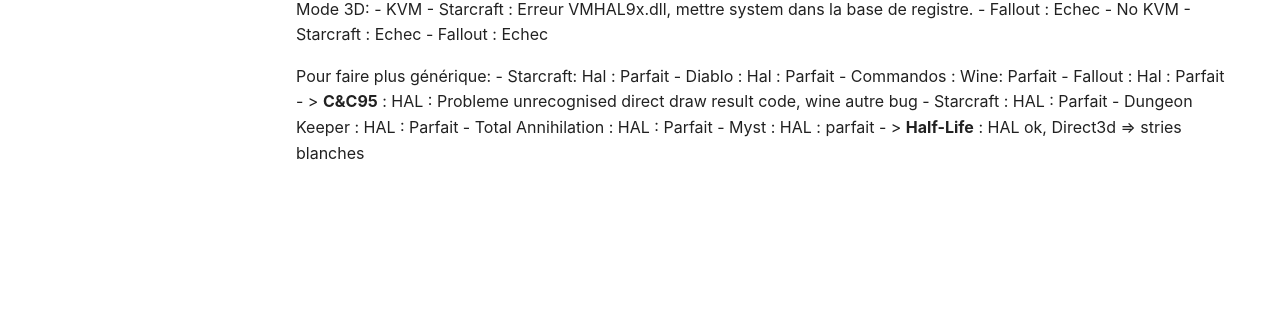
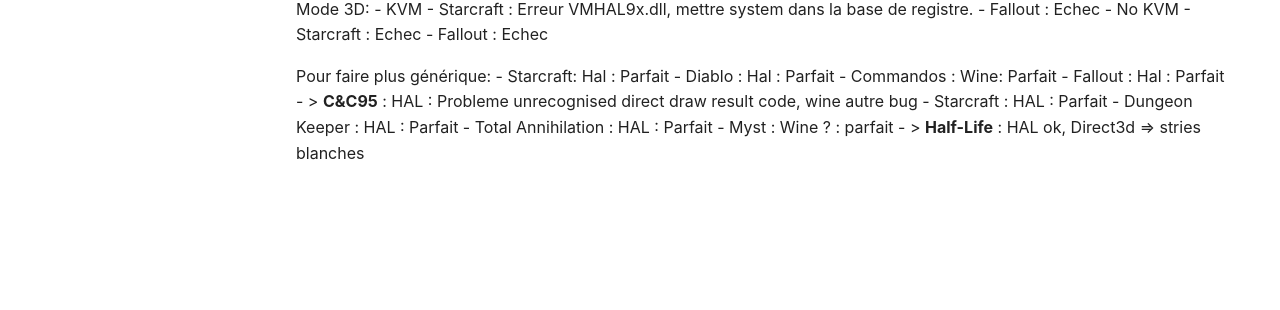
Before and after one commit to daerlnaxe/QemuPlay, an MkDocs documentation site: the page built from docs/03-archw98/suivi.md, in a window 1280 px wide. Shown: the part 474-784 px from the top of the page. Built offline with MkDocs 1.6.1 and Material for MkDocs 9.7.7, drawn with Linux system fonts in a browser that asks for light colours; comment, search, counter and statistics services are not loaded.

Commit message:
Update suivi.md

```diff
--- a/docs/03-archw98/suivi.md
+++ b/docs/03-archw98/suivi.md
@@ -36,5 +36,5 @@ Pour faire plus générique:
 - Starcraft : HAL : Parfait
 - Dungeon Keeper : HAL : Parfait
 - Total Annihilation : HAL : Parfait
-- Myst : HAL : parfait
+- Myst : Wine ? : parfait
 - > **Half-Life** : HAL ok, Direct3d => stries blanches
```
